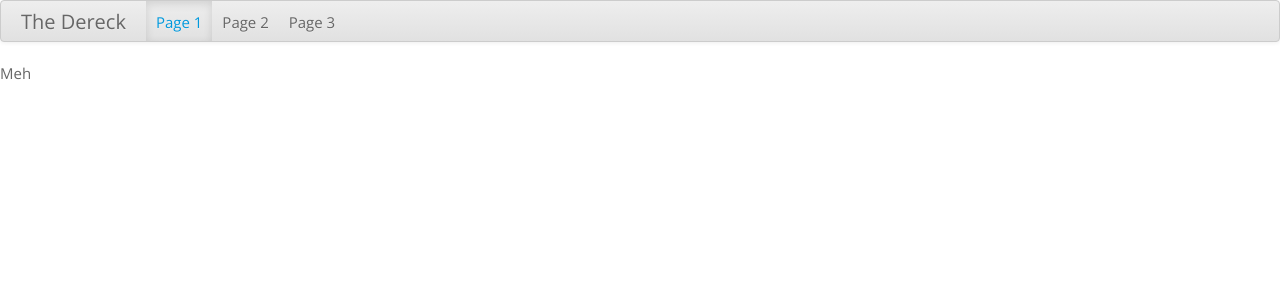
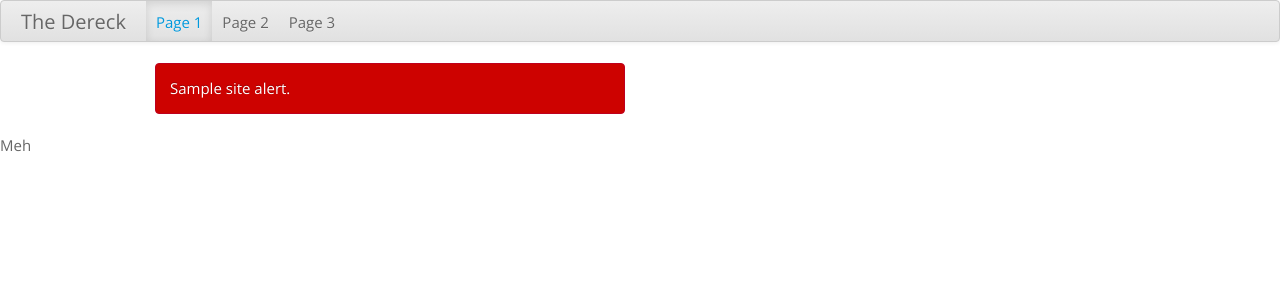
Before and after one commit to thedereck/thedereck.github.com, a Jekyll site: the page built from index.html, in a window 1280 px wide. Shown: the top 300 px of the page. Built offline with Jekyll 4.4.1, drawn with Linux system fonts in a browser that asks for light colours.

Commit message:
Testing site alert.

```diff
--- a/_config.yml
+++ b/_config.yml
@@ -1,7 +1,7 @@
 name: The Dereck
 brand: The Dereck
 
-alert: false
+alert: Sample site alert.
 notice: false
 
 bootstrap_css: spacelab.bootstrap.min.css
```
